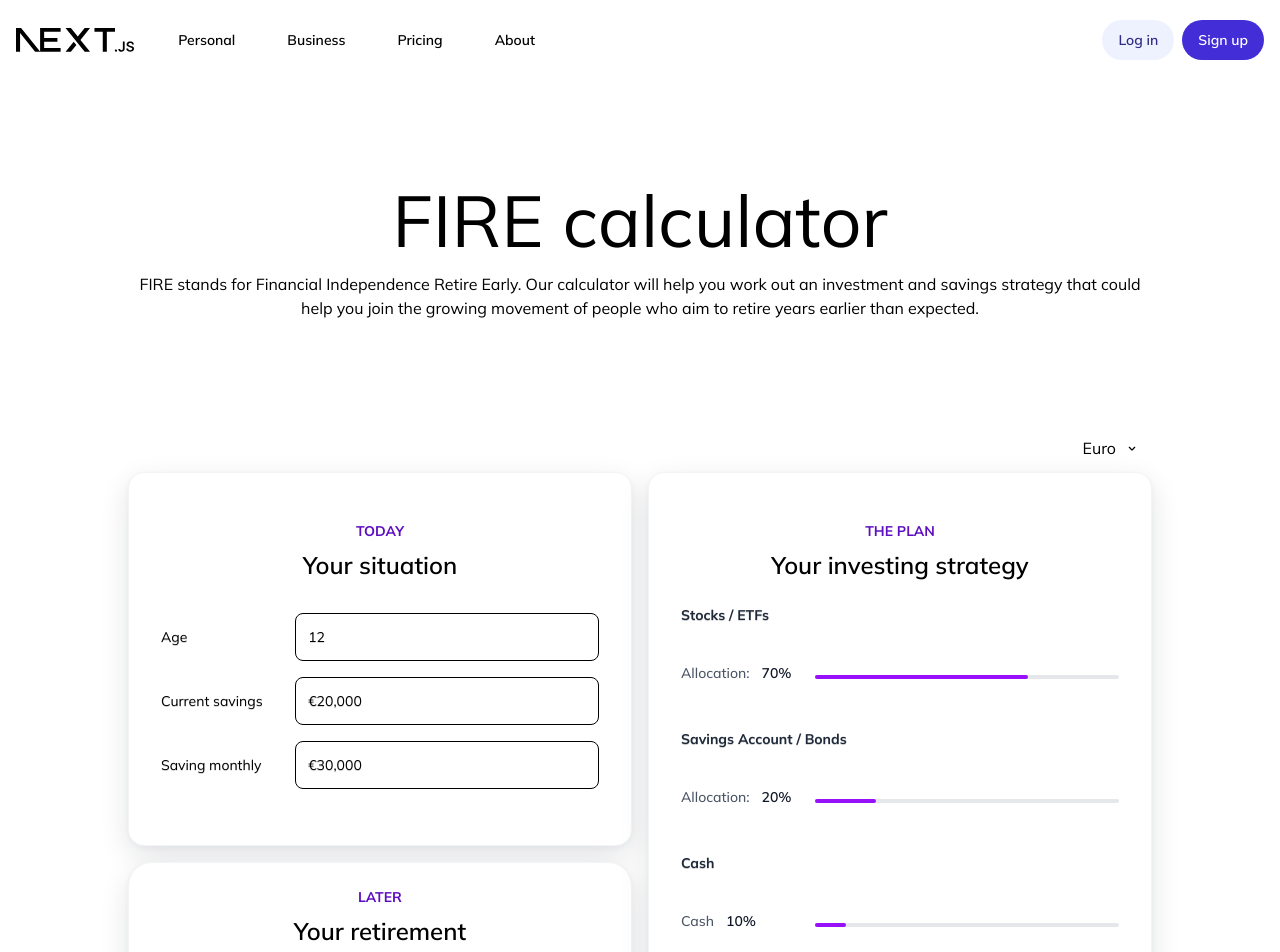
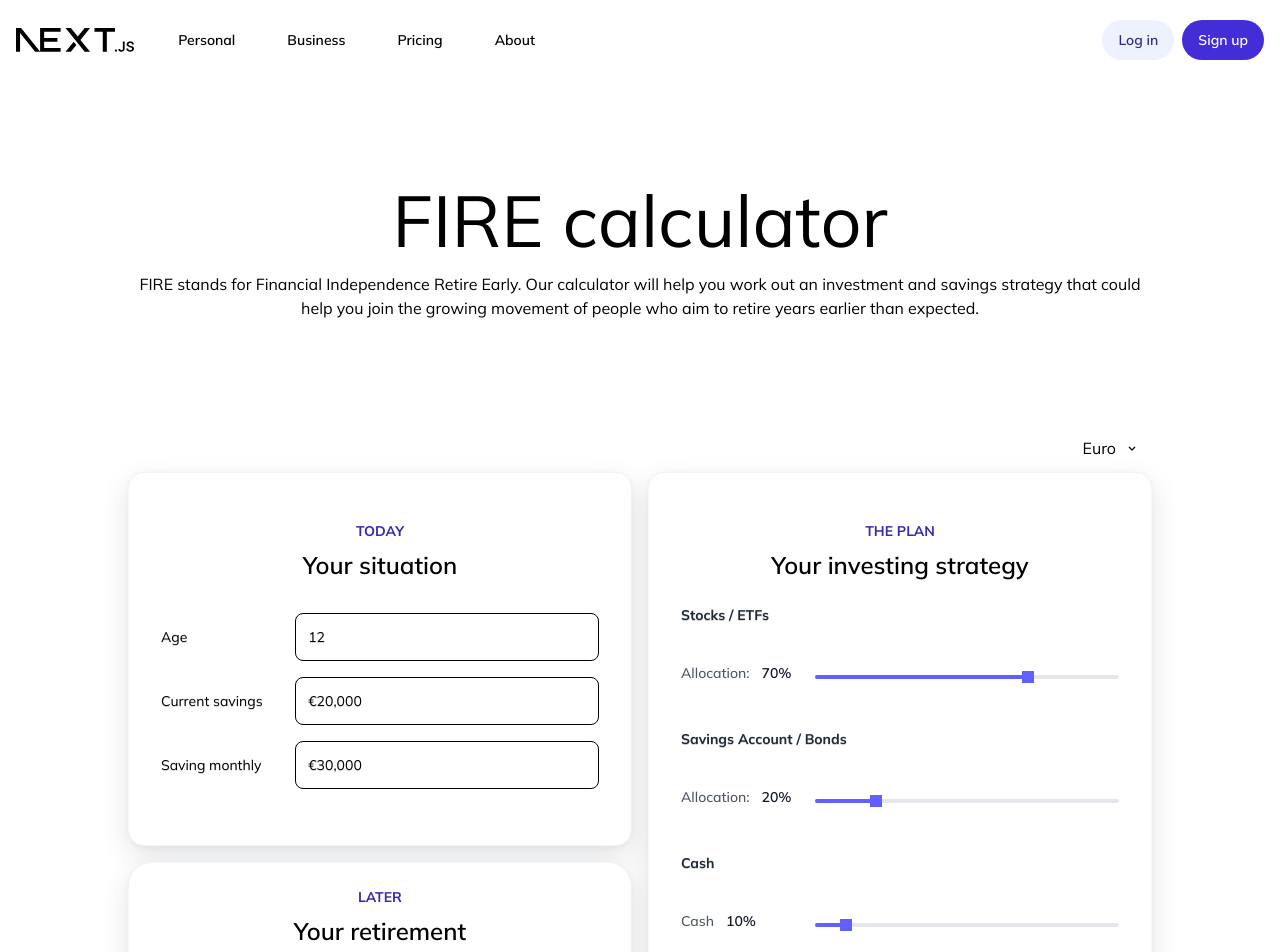
Before and after one commit to inputBrain/client-ret-calculator, a Next.js app: page / in a window 1280 px wide. Shown: the top 952 px of the page. Built offline with nearby package versions, Linux system fonts and the light colour scheme.

Commit message:
fix(ui): slider circle fix ui

```diff
--- a/src/components/fire/FireCalculator.tsx
+++ b/src/components/fire/FireCalculator.tsx
@@ -229,7 +229,7 @@ export default function FireCalculator() {
                                     <div className="flex flex-1 flex-col gap-6 rounded-2xl px-8 py-12 max-tablet:gap-4 max-tablet:px-4 max-tablet:py-6 border border-gray-100 bg-white p-6 shadow-[0_10px_30px_-1px_rgba(16,24,40,0.12),0_2px_6px_rgba(16,24,40,0.04)]">
                                         <div className="flex flex-col items-center gap-3">
                                             <div className="flex flex-col items-center gap-2">
-                                                <div className="text-sm font-bold uppercase text-violet-800 max-tablet:text-center">
+                                                <div className="text-sm font-bold uppercase text-indigo-800 max-tablet:text-center">
                                                     Today
                                                 </div>
                                                 <h5 className="text-2xl font-semibold max-tablet:text-center">
@@ -306,7 +306,7 @@ export default function FireCalculator() {
                                     <div className="flex flex-1 flex-col gap-6 rounded-3xl border border-gray-100 bg-white p-6 shadow-[0_10px_30px_-1px_rgba(16,24,40,0.12),0_2px_6px_rgba(16,24,40,0.04)] ring-1 ring-gray-100/60">
                                         <div className="flex flex-col items-center gap-3">
                                             <div className="flex flex-col items-center gap-2">
-                                                <div className="text-sm font-bold uppercase text-violet-800 max-tablet:text-center">
+                                                <div className="text-sm font-bold uppercase text-indigo-800 max-tablet:text-center">
                                                     Later
                                                 </div>
                                                 <h5 className="text-2xl font-semibold max-tablet:text-center">
@@ -415,7 +415,7 @@ export default function FireCalculator() {
                                     <div className="flex flex-1 flex-col gap-6 rounded-2xl px-8 py-12 max-tablet:gap-4 max-tablet:px-4 max-tablet:py-6 border border-gray-100 bg-white p-6 shadow-[0_10px_30px_-1px_rgba(16,24,40,0.12),0_2px_6px_rgba(16,24,40,0.04)]">
                                         <div className="flex flex-col items-center gap-3">
                                             <div className="flex flex-col items-center gap-2">
-                                                <div className="text-sm font-bold uppercase text-violet-800 max-tablet:text-center">
+                                                <div className="text-sm font-bold uppercase text-indigo-800 max-tablet:text-center">
                                                     The plan
                                                 </div>
                                                 <h5 className="text-2xl font-semibold max-tablet:text-center">
--- a/src/components/ui/AllocationTriple.tsx
+++ b/src/components/ui/AllocationTriple.tsx
@@ -10,7 +10,7 @@ function clamp(n: number, min: number, max: number) {
 function Track() {
     return (
         <Slider.Track className="relative h-1 w-full flex-grow rounded-full bg-gray-200">
-            <Slider.Range className="absolute h-full rounded-full bg-purple-600" />
+            <Slider.Range className="absolute h-full rounded-full bg-indigo-500" />
         </Slider.Track>
     );
 }
@@ -19,10 +19,11 @@ function Thumb({ label }: { label: string }) {
     return (
         <Slider.Thumb
             aria-label={label}
-            className="h-16 w-16 rounded-full bg-purple-600 shadow-md outline-none transition
-                 hover:bg-purple-700 active:scale-95
-                 focus-visible:ring-2 focus-visible:ring-purple-500 focus-visible:ring-offset-2"
-            style={{ transform: "var(--radix-slider-thumb-transform)" }}
+            className="relative h-2 w-2 rounded-full bg-indigo-600 shadow-lg
+                 ring-6 ring-indigo-500
+                 hover:bg-indigo-700 active:scale-95
+                 focus-visible:ring-6 focus-visible:ring-indigo-500 focus-visible:ring-offset-2"
+            style={{ transform: "translateX(-50%)" }}
         />
     );
 }
```
